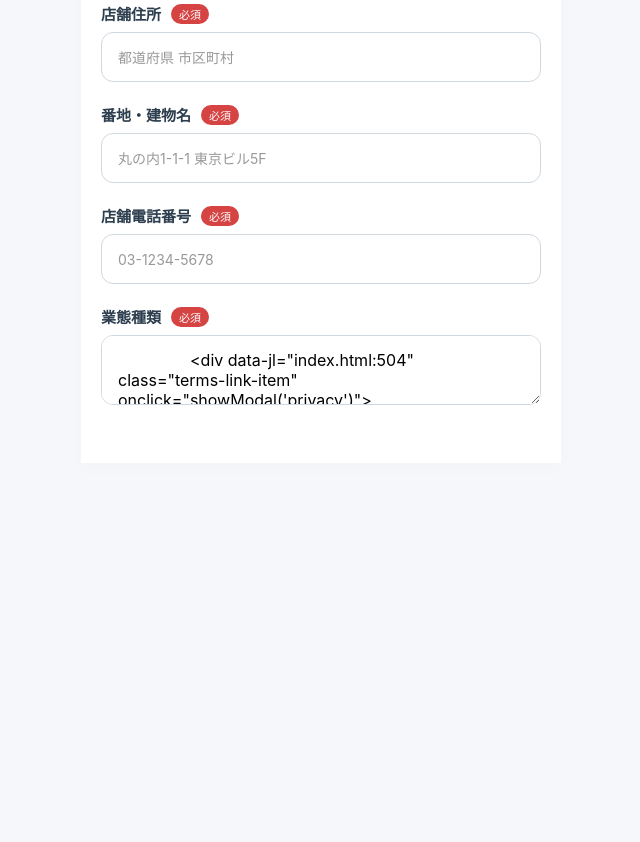
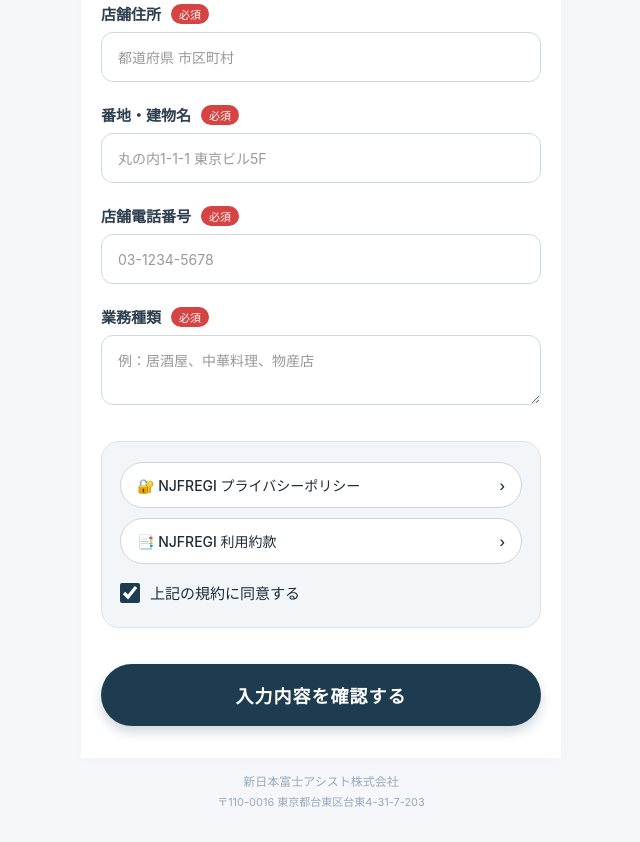
Before and after one commit to NJFREGI/deepseek-, a plain HTML site: page index.html in a window 1280 px wide. Shown: the part 1560-2402 px from the top of the page, without its empty margins (319-959 px from the left). Before the commit the page ends 2055 px from the top, so only its background shows below. Drawn offline with Linux system fonts and the light colour scheme.

Commit message:
Update index.html

```diff
--- a/index.html
+++ b/index.html
@@ -494,10 +494,11 @@
             </div>
 
             <!-- 業態種類 -->
-            <div class="form-item">
-                <label>業態種類 <span class="badge">必須</span></label>
-                <textarea class="form-control" id="purpose" placeholder="居酒屋、中華、物産店</textarea>
-            </div>
+            <!-- 業務種類 -->
+<div class="form-item">
+    <label>業務種類<span class="badge">必須</span></label>
+    <textarea class="form-control" id="purpose" placeholder="例：居酒屋、中華料理、物産店"></textarea>
+</div>
 
             <!-- 規約同意（クリックでモーダル表示） -->
             <div class="terms-box">
```
